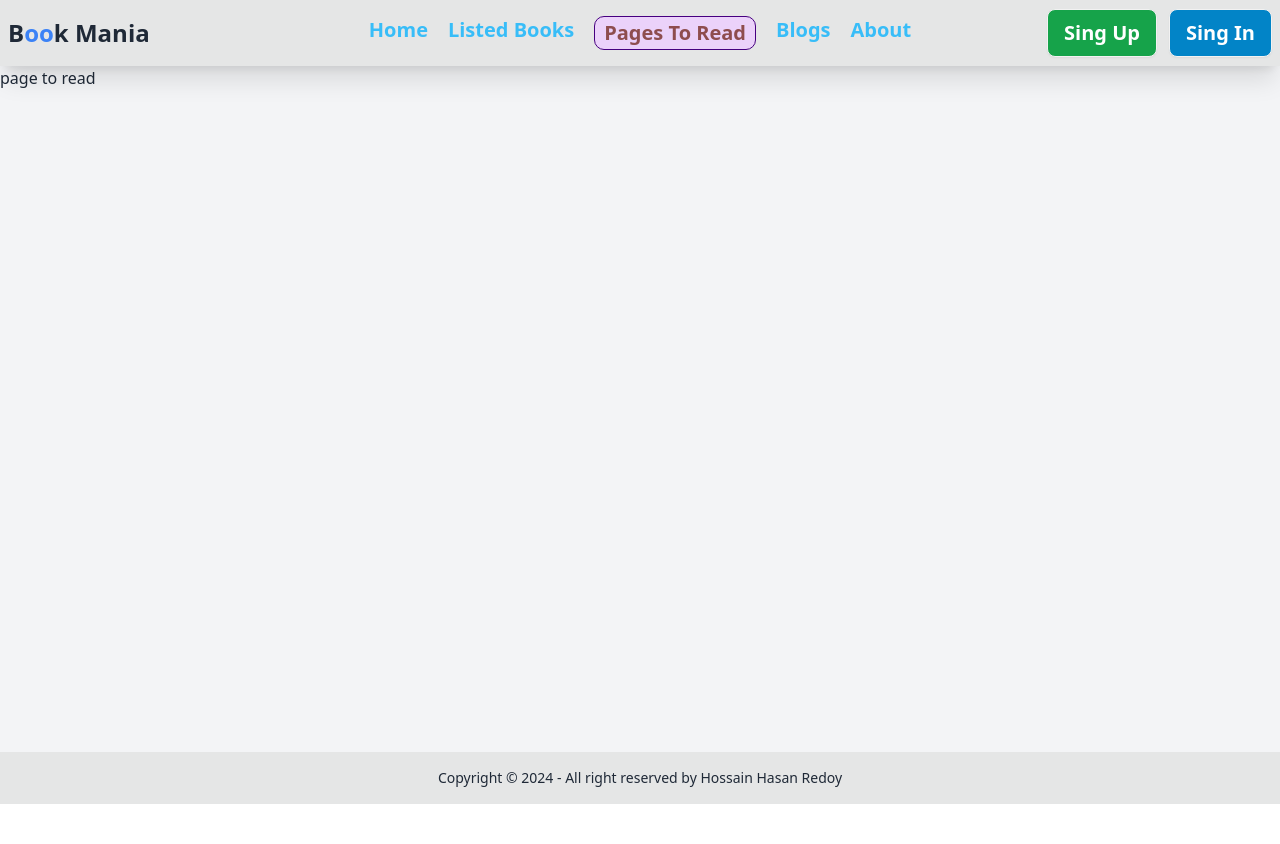
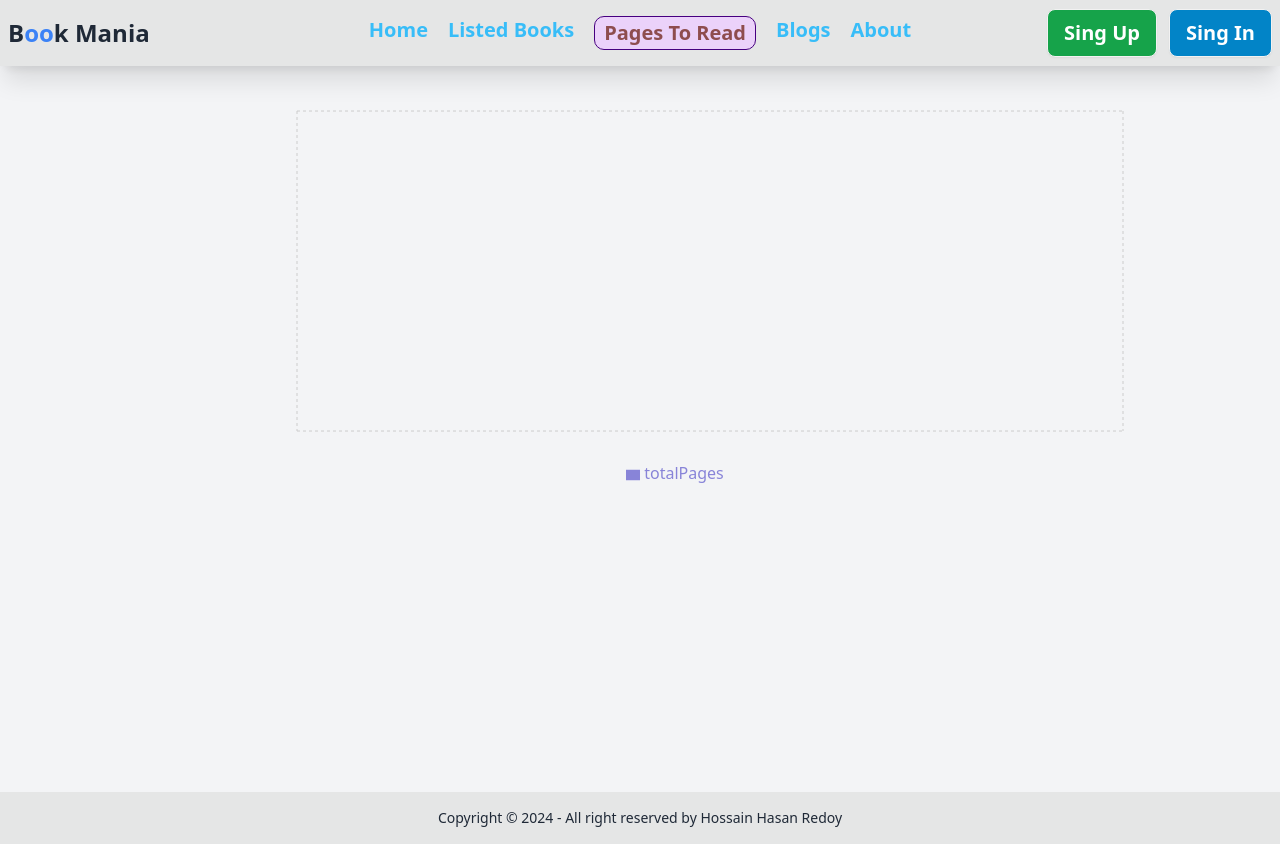
Before and after one commit to hasanredoy/Assignment-8-book-vibe, a React (Vite) app in the folder assignment-8-project/: page /pagesToRead in a window 1280 px wide. Before the commit the page ends 804 px from the top, so only its background shows below. Built offline with nearby package versions, Linux system fonts and the light colour scheme.

Commit message:
added chart page

```diff
--- a/assignment-8-project/package.json
+++ b/assignment-8-project/package.json
@@ -18,6 +18,7 @@
     "react-loader-spinner": "^6.1.6",
     "react-router-dom": "^6.22.3",
     "react-toastify": "^10.0.5",
+    "recharts": "^2.12.3",
     "sort-by": "^1.2.0"
   },
   "devDependencies": {
--- a/assignment-8-project/src/components/listedBooks/ListedBook.jsx
+++ b/assignment-8-project/src/components/listedBooks/ListedBook.jsx
@@ -1,4 +1,4 @@
-import { useState } from "react";
+import { useEffect, useState } from "react";
 import Banner from "../banner/Banner";
 import { FaChevronDown } from "react-icons/fa";
 import { FaChevronUp } from "react-icons/fa";
@@ -7,9 +7,15 @@ import { getStorage } from "../utility/storage";
 const ListedBook = () => {
   const [arrow, setArrow] = useState(false)
   const [tab, setTab] = useState(true)
+  const [read, setRead] = useState([])
+  const [wishlist, setWishlist] = useState([])
 
-  const read = getStorage('read')
+   useEffect(()=>{
+    const read = getStorage('read')
+    setRead(read)
   const wishlist= getStorage('wishlist')
+  setWishlist(wishlist)
+   },[])
   const objOfReadAndWish ={
       read,
       wishlist
@@ -25,7 +31,7 @@ const ListedBook = () => {
 
       <div className=" flex justify-center">
         <details className="dropdown ">
-          <summary onClick={() => setArrow(!arrow)} className="m-1 btn bg-green-600 hover:bg-red-600 text-white">Sort By{arrow ? <FaChevronDown></FaChevronDown> : <FaChevronUp></FaChevronUp>} </summary>
+          <summary onClick={() => setArrow(!arrow)} className="m-1 btn bg-green-600 hover:bg-red-600 text-white">Sort By{arrow ? <FaChevronUp></FaChevronUp>:<FaChevronDown></FaChevronDown>} </summary>
           <ul className="p-2 shadow menu dropdown-content z-[1] bg-base-300 rounded-box w-40">
             <li><a>Rating</a></li>
             <li><a>Number of Page</a></li>
--- a/assignment-8-project/src/components/pageToRead/PageToRead.jsx
+++ b/assignment-8-project/src/components/pageToRead/PageToRead.jsx
@@ -1,9 +1,66 @@
-import React from 'react';
+import { useEffect, useState } from 'react';
+import { BarChart, Bar, Cell, XAxis, YAxis, CartesianGrid, Tooltip, Legend, ResponsiveContainer } from 'recharts';
+// import TriangleBar from "recharts"
+import { getStorage } from '../utility/storage';
+// import { IoTriangle } from 'react-icons/io5';
+import "./Page.css"
 
 const PageToRead = () => {
+  let [chart, setChart] = useState([])
+  useEffect(() => {
+    const LS = getStorage('read')
+    setChart(...chart, LS)
+  }, [])
+  console.log(chart);
+  const colors = ['#0088FE', '#00C49F', '#FFBB28', '#FF8042', 'red', 'pink'];
+
+  const getPath = (x, y, width, height) => {
+    return `M${x},${y + height}C${x + width / 3},${y + height} ${x + width / 2},${y + height / 3}
+    ${x + width / 2}, ${y}
+    C${x + width / 2},${y + height / 3} ${x + (2 * width) / 3},${y + height} ${x + width}, ${y + height}
+    Z`;
+  };
+
+  const TriangleBar = (props) => {
+    const { fill, x, y, width, height } = props;
+
+    return <path d={getPath(x, y, width, height)} stroke="none" fill={fill} />;
+  };
+
+  //  const name = chart.map(name => name.bookName.slice(0,10))
+  // //  const scl = name.slice(0,10)
+  //   console.log(name);
   return (
-    <div>
-      page to read
+    <div className=' w-full lg:container mx-auto'>
+      <ResponsiveContainer className={"min-w-[350px] mx-auto max-w-4xl min-h-96 p-0"}>
+        <BarChart className='lg:m-10 mr-0'
+
+          // width={1000}
+          // height={500}
+          data={chart}
+          // margin={{
+          //   top: 20,
+          //   right: 30,
+          //   // left: 20,
+          //   bottom: 5,
+          // }}
+          // padding={{
+          //   top: 50,
+          //   bottom: 50
+          // }}
+        >
+          <CartesianGrid strokeDasharray="3 3" />
+          <XAxis className=" hidden md:block" dataKey="bookName" />
+          <YAxis />
+          <Tooltip />
+          <Legend display={'page'} />
+          <Bar dataKey="totalPages" fill="#8884d8" shape={<TriangleBar />} label={{ position: 'top' }} >
+            {chart.map((entry, index) => (
+              <Cell key={`cell-${index}`} fill={colors[index % 20]} />
+            ))}
+          </Bar>
+        </BarChart>
+      </ResponsiveContainer>
     </div>
   );
 };
```
Also changed, not shown: assignment-8-project/public/bookData.json (+5 -5 lines), assignment-8-project/src/components/pageToRead/Page.css (added), 1 other file (tests, documents, lock files or other folders).
